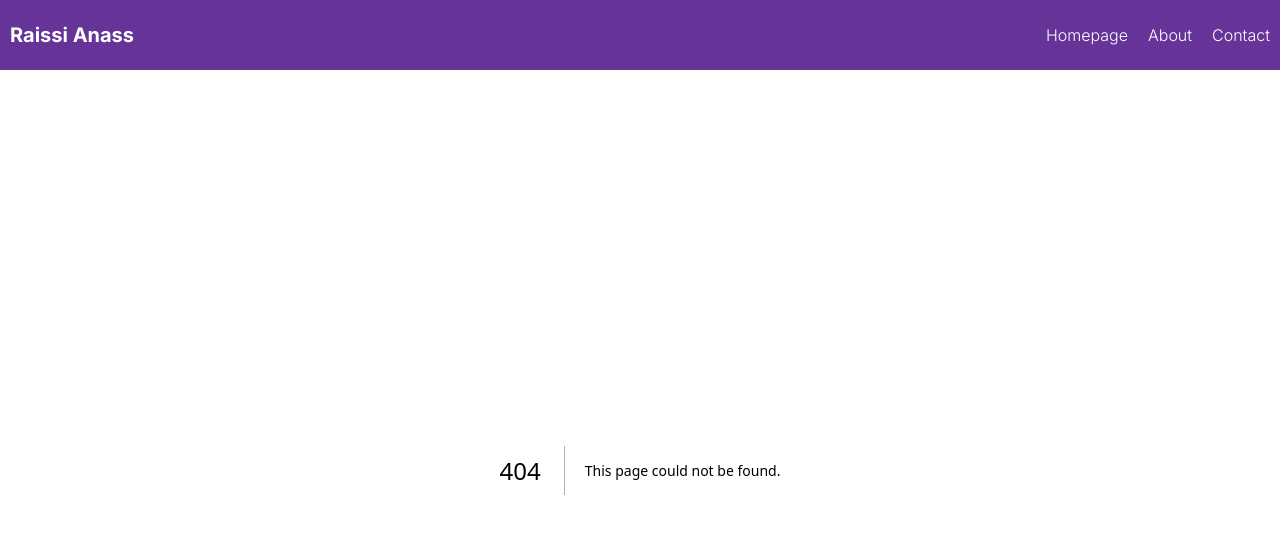
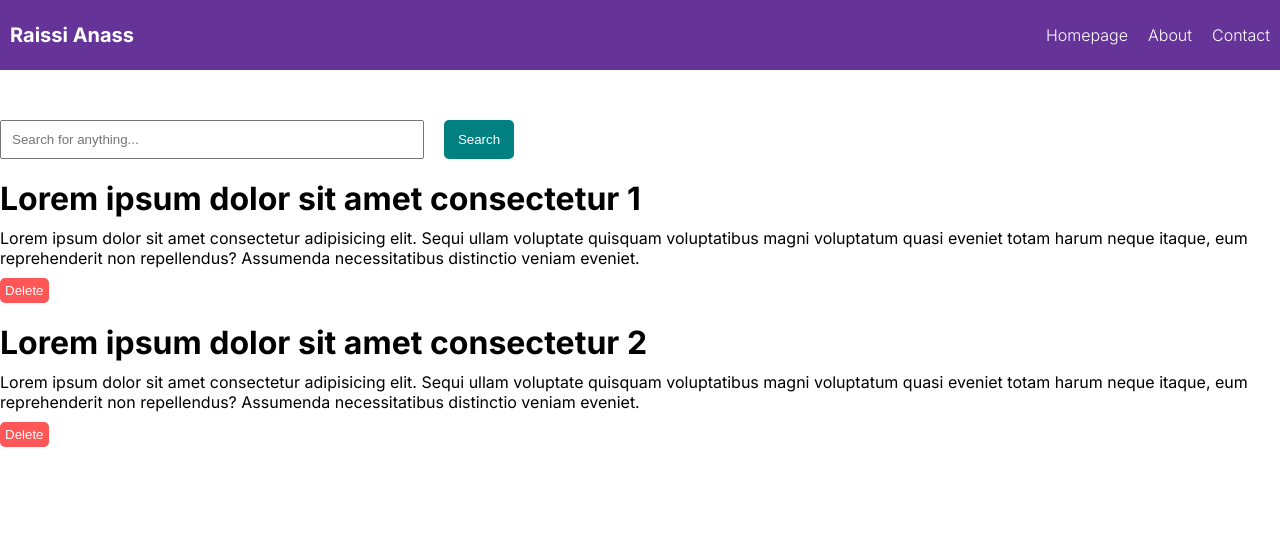
Before and after one commit to anassraissi/type_script_nextjs_exemple, a Next.js app: page /3-eventExemple in a window 1280 px wide. Before the commit this address had no page. Shown: the top 534 px of the page. Built offline with nearby package versions, Linux system fonts and the light colour scheme.

Commit message:
use event click element exemple on typescript

```diff
--- /dev/null
+++ b/src/app/3-eventExemple/page.tsx
@@ -0,0 +1,55 @@
+"use client";
+import React from 'react'
+
+const page = () => {
+  const handleClick=(e:React.MouseEvent<HTMLButtonElement>)=>{
+ //. It specifies that the function expects an event object e of type React.MouseEvent<HTMLButtonElement>,
+  // which means it's designed to handle click events on HTML button elements.
+    e.preventDefault();
+    console.log("cliked")
+  }
+  const handelChange=(e: React.ChangeEvent<HTMLInputElement>)=>{
+    // It specifies that the function expects an event object e of type React.ChangeEvent<HTMLInputElement>,
+    //  which means it's designed to handle change events on HTML input elements of type input
+    console.log(e.target.value);
+  }
+  const handelDelete=(e:React.MouseEvent<HTMLButtonElement>,id:number)=>{
+    e.preventDefault();
+    console.log(`the post that id ${id} is deleted`)
+    //     mnin taykon 3andna parametre tatkon e katsifet m3aha fprametre => <button onClick={(e)=>{handelDelete(e,2)}}>Delete</button>
+
+  }
+  return (
+    <div className="eventExample">
+      <form>
+        <input
+          type="text"
+          placeholder="Search for anything..."
+          onChange={handelChange}
+        />
+        <button onClick={handleClick}>Search</button>
+      </form>
+      <form className="post">
+        <h1>Lorem ipsum dolor sit amet consectetur 1</h1>
+        <p>
+          Lorem ipsum dolor sit amet consectetur adipisicing elit. Sequi ullam
+          voluptate quisquam voluptatibus magni voluptatum quasi eveniet totam
+          harum neque itaque, eum reprehenderit non repellendus? Assumenda
+          necessitatibus distinctio veniam eveniet.
+        </p>
+        <button onClick={(e)=>{handelDelete(e,1)}}>Delete</button>
+      </form>
+      <form className="post">
+        <h1>Lorem ipsum dolor sit amet consectetur 2</h1>
+        <p>
+          Lorem ipsum dolor sit amet consectetur adipisicing elit. Sequi ullam
+          voluptate quisquam voluptatibus magni voluptatum quasi eveniet totam
+          harum neque itaque, eum reprehenderit non repellendus? Assumenda
+          necessitatibus distinctio veniam eveniet.
+        </p>
+        <button onClick={(e)=>{handelDelete(e,2)}}>Delete</button>
+      </form>
+    </div>
+  )
+}
+export default page
--- a/src/app/layout.tsx
+++ b/src/app/layout.tsx
@@ -10,6 +10,8 @@
 }
 
 export default function RootLayout({
+   //The children prop is of type React.ReactNode, indicating that it can accept any valid React node as its value.
+   //This allows you to pass any JSX, components, or text as children to the RootLayout component.
   children,
 }: {
   children: React.ReactNode
```
Also changed, not shown: src/app/1-exemple_props/page.tsx (renamed from src/app/exemple_props/page.tsx), src/app/2-childrenPropsExemple/page.tsx (renamed from src/app/childrenPropsExemple/page.tsx).
